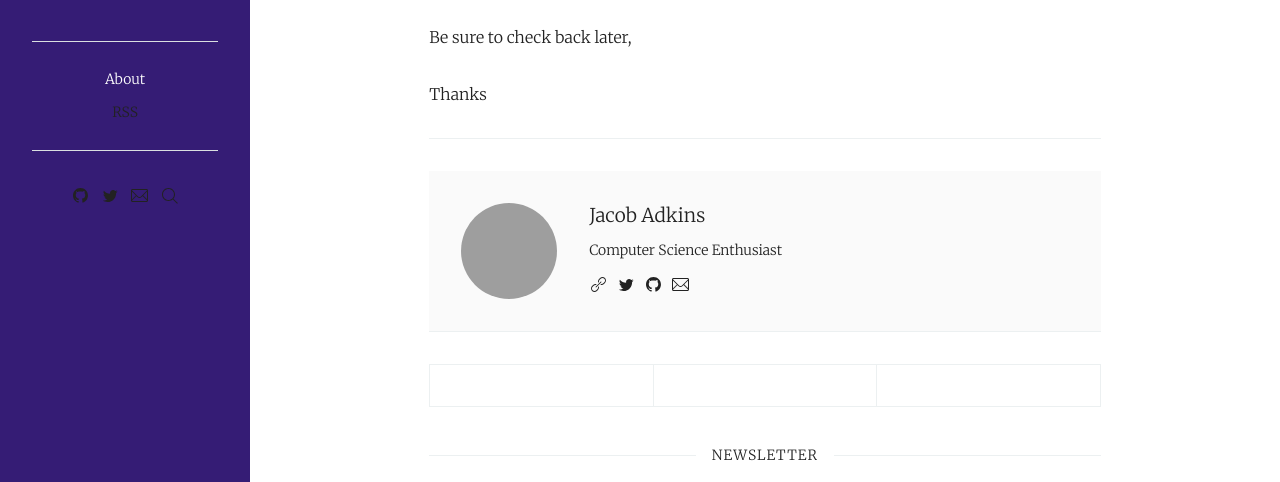
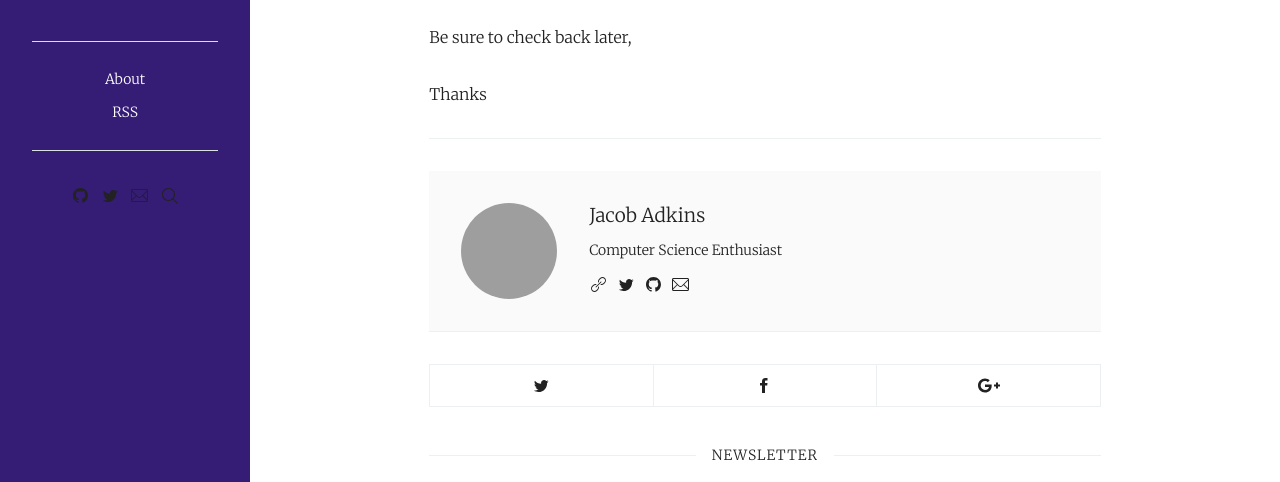
Before and after one commit to jpadkins/old_jpadkins.github.io, a Jekyll site: the page built from _posts/2016-9-28-welcome-to-jekyll.md, in a window 1280 px wide and 1400 px high, scrolled down 192 px. Shown: the part 596-1078 px from the top of the window. Built offline with Jekyll 4.4.1, drawn with Linux system fonts in a browser that asks for light colours; comment, search, counter and statistics services are not loaded; grey boxes are pictures that could not be loaded.

Commit message:
changing css again

```diff
--- a/css/main.scss
+++ b/css/main.scss
@@ -14,11 +14,11 @@ h1.sidebar__logo a {
   color: white;
 }
 
-a.page-link {
+ul.list-bare li a {
   color: white;
 }
 
-div.icon {
+ul.social-nav > svg {
   fill: white;
 }
 
```
